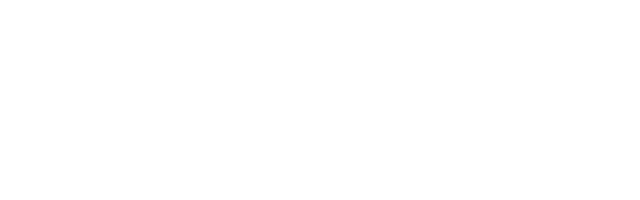
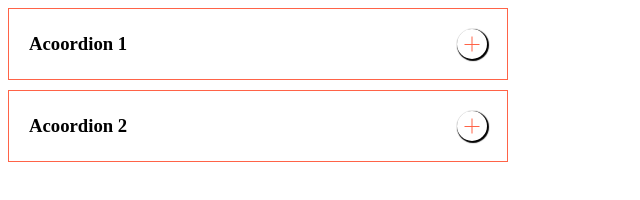
Before and after one commit to Andriikryl/accordions, a website built with Vite: page index.html in a window 1280 px wide. Shown: the whole page, without its empty margins (0-640 px from the left). Built offline with nearby package versions, Linux system fonts and the light colour scheme.

Commit message:
feat [add first type of accordion]

```diff
--- a/index.html
+++ b/index.html
@@ -7,6 +7,31 @@
     <title>Vite App</title>
   </head>
   <body>
+    <div class="ex ex-1">
+      <details class="accordion">
+        <summary class="accordion__control">
+          <h3 class="accordion__title">Acoordion 1</h3>
+          <span class="accordion__icon"></span>
+        </summary>
+        <div class="accordion__content">
+          Lorem ipsum dolor sit, amet consectetur adipisicing elit. Cum magni
+          autem quos magnam ut soluta natus praesentium odio itaque omnis
+          deserunt, id nulla nisi amet dignissimos saepe similique atque est.
+        </div>
+      </details>
+
+      <details class="accordion">
+        <summary class="accordion__control">
+          <h3 class="accordion__title">Acoordion 2</h3>
+          <span class="accordion__icon"></span>
+        </summary>
+        <div class="accordion__content">
+          Lorem ipsum dolor sit, amet consectetur adipisicing elit. Cum magni
+          autem quos magnam ut soluta natus praesentium odio itaque omnis
+          deserunt, id nulla nisi amet dignissimos saepe similique atque est.
+        </div>
+      </details>
+    </div>
 
     <script type="module" src="/main.js"></script>
   </body>
--- a/style.css
+++ b/style.css
@@ -1,97 +1,82 @@
-:root {
-  font-family: Inter, system-ui, Avenir, Helvetica, Arial, sans-serif;
-  line-height: 1.5;
-  font-weight: 400;
 
-  color-scheme: light dark;
-  color: rgba(255, 255, 255, 0.87);
-  background-color: #242424;
-
-  font-synthesis: none;
-  text-rendering: optimizeLegibility;
-  -webkit-font-smoothing: antialiased;
-  -moz-osx-font-smoothing: grayscale;
-  -webkit-text-size-adjust: 100%;
+.accordion{
+  width: 500px;
+  margin-bottom: 10px;
 }
 
-a {
-  font-weight: 500;
-  color: #646cff;
-  text-decoration: inherit;
-}
-a:hover {
-  color: #535bf2;
+.accordion__control{
+  padding: 20px;
+  border: 1px solid tomato;
+  display: flex;
+  justify-content: space-between;
+  align-items: center;
+  list-style: none;
 }
 
-body {
-  margin: 0;
-  display: flex;
-  place-items: center;
-  min-width: 320px;
-  min-height: 100vh;
+.accordion__control::webkit-details-marker {
+  display: none;
 }
 
-h1 {
-  font-size: 3.2em;
-  line-height: 1.1;
+.accordion__title{
+  margin: 0;
 }
 
-#app {
-  max-width: 1280px;
-  margin: 0 auto;
-  padding: 2rem;
-  text-align: center;
+.accordion__icon{
+  display: inline-block;
+  position: relative;
+  width: 30px;
+  height: 30px;
+  border-radius: 100%;
+  -webkit-border-radius: 100%;
+  -moz-border-radius: 100%;
+  -ms-border-radius: 100%;
+  -o-border-radius: 100%;
+  background-color: white;
+  box-shadow: 1px 1px 1px 1px black;
 }
 
-.logo {
-  height: 6em;
-  padding: 1.5em;
-  will-change: filter;
-  transition: filter 300ms;
-}
-.logo:hover {
-  filter: drop-shadow(0 0 2em #646cffaa);
-}
-.logo.vanilla:hover {
-  filter: drop-shadow(0 0 2em #f7df1eaa);
+.accordion__icon::before{
+  content: "";
+  position: absolute;
+  left: 50%;
+  top: 50%;
+  transform: translate(-50%, -50%);
+  -webkit-transform: translate(-50%);
+  -moz-transform: translate(-50%);
+  -ms-transform: translate(-50%);
+  -o-transform: translate(-50%);
+  width: 50%;
+  height: 1px;
+  background-color: tomato;
 }
 
-.card {
-  padding: 2em;
+
+.accordion__icon::after{
+  content: "";
+  position: absolute;
+  left: 50%;
+  top: 50%;
+  transform: translate(-50%, -50%);
+  -webkit-transform: translate(-50%, -50%);
+  -moz-transform: translate(-50%, -50%);
+  -ms-transform: translate(-50%, -50%);
+  -o-transform: translate(-50%, -50%);
+  width: 1px;
+  height: 50%;
+  background-color: tomato;
 }
 
-.read-the-docs {
-  color: #888;
+.accordion[open] .accordion__icon{
+  transform: rotate(45deg);
+  -webkit-transform: rotate(45deg);
+  -moz-transform: rotate(45deg);
+  -ms-transform: rotate(45deg);
+  -o-transform: rotate(45deg);
 }
 
-button {
-  border-radius: 8px;
-  border: 1px solid transparent;
-  padding: 0.6em 1.2em;
-  font-size: 1em;
-  font-weight: 500;
-  font-family: inherit;
-  background-color: #1a1a1a;
-  cursor: pointer;
-  transition: border-color 0.25s;
+
+.accordion__content{
+  padding: 20px;
+  border: 1px solid tomato;
+  border-top: 1px solid transparent;
 }
-button:hover {
-  border-color: #646cff;
-}
-button:focus,
-button:focus-visible {
-  outline: 4px auto -webkit-focus-ring-color;
-}
-
-@media (prefers-color-scheme: light) {
-  :root {
-    color: #213547;
-    background-color: #ffffff;
-  }
-  a:hover {
-    color: #747bff;
-  }
-  button {
-    background-color: #f9f9f9;
-  }
-}
```
